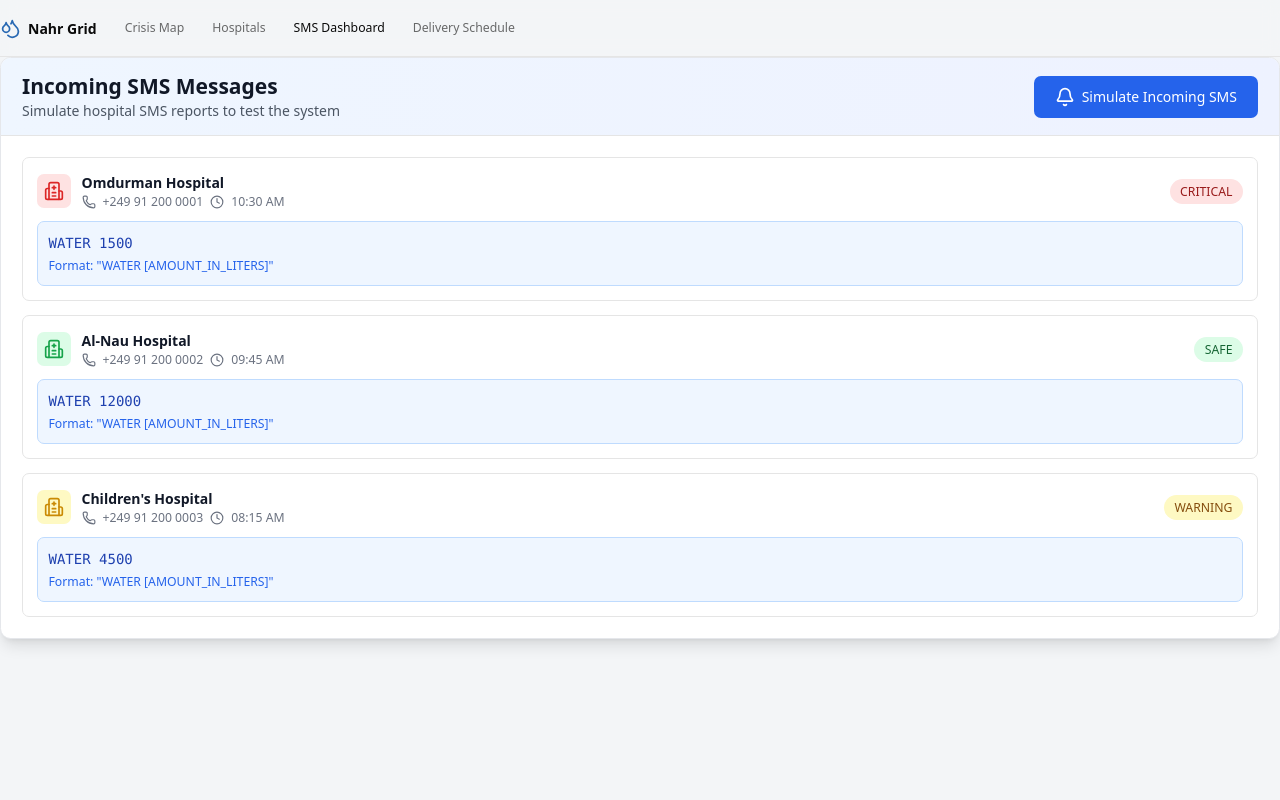
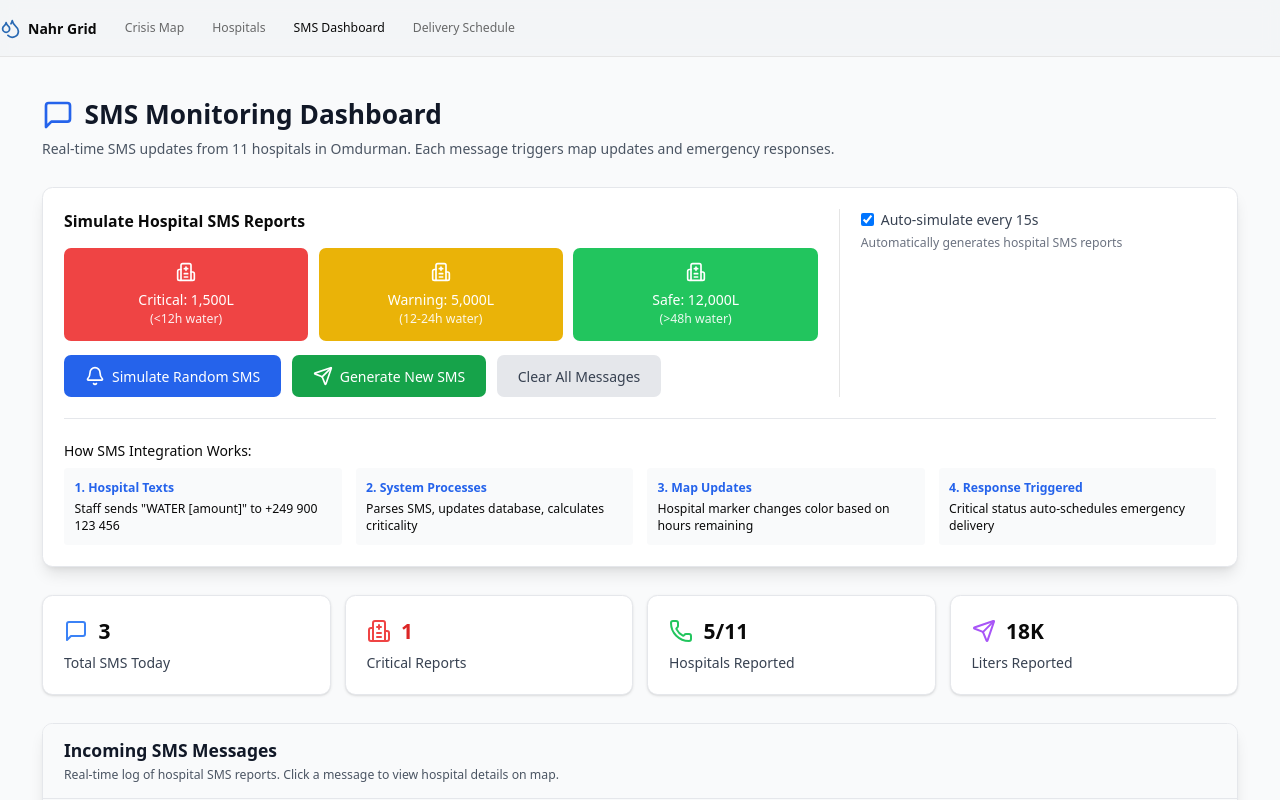
Before and after one commit to dialzay/nahr-sms, a Next.js app: page /sms-dashboard in a window 1280 px wide. Shown: the top 800 px of the page. Built offline with nearby package versions, Linux system fonts and the light colour scheme.

Commit message:
Update page.tsx

```diff
--- a/src/app/sms-dashboard/page.tsx
+++ b/src/app/sms-dashboard/page.tsx
@@ -1,108 +1,10 @@
-// src/components/sms/SMSDashboard.tsx (Fallback)
-'use client';
+// src/app/sms-dashboard/page.tsx
+import SMSDashboard from '@/components/sms/SMSDashboard';
 
-import { useState } from 'react';
-import { MessageSquare, Phone, Hospital, Clock, Bell, Send } from 'lucide-react';
-
-export default function SMSDashboard() {
-  const [messages, setMessages] = useState([
-    { id: 1, hospital: 'Omdurman Hospital', phone: '+249 91 200 0001', message: 'WATER 1500', time: '10:30 AM', status: 'critical' },
-    { id: 2, hospital: 'Al-Nau Hospital', phone: '+249 91 200 0002', message: 'WATER 12000', time: '09:45 AM', status: 'safe' },
-    { id: 3, hospital: "Children's Hospital", phone: '+249 91 200 0003', message: 'WATER 4500', time: '08:15 AM', status: 'warning' },
-  ]);
-
-  const simulateSMS = () => {
-    const hospitals = ['Omdurman Hospital', 'Al-Nau Hospital', 'Children\'s Hospital'];
-    const water = Math.floor(Math.random() * 15000) + 1000;
-    const status = water < 3000 ? 'critical' : water < 6000 ? 'warning' : 'safe';
-
-    const newMsg = {
-      id: messages.length + 1,
-      hospital: hospitals[Math.floor(Math.random() * hospitals.length)],
-      phone: '+249 91 XXX XXXX',
-      message: `WATER ${water}`,
-      time: new Date().toLocaleTimeString([], { hour: '2-digit', minute: '2-digit' }),
-      status
-    };
-
-    setMessages([newMsg, ...messages]);
-  };
-
+export default function SmsDashboardPage() {
   return (
-    <div className="bg-white rounded-xl shadow-lg border border-gray-200 overflow-hidden">
-      <div className="px-6 py-4 border-b bg-gradient-to-r from-blue-50 to-indigo-50">
-        <div className="flex flex-col md:flex-row md:items-center justify-between gap-4">
-          <div>
-            <h2 className="text-2xl font-bold text-gray-900">Incoming SMS Messages</h2>
-            <p className="text-gray-600">Simulate hospital SMS reports to test the system</p>
-          </div>
-          <button
-            onClick={simulateSMS}
-            className="bg-blue-600 text-white px-6 py-3 rounded-lg font-medium hover:bg-blue-700 transition flex items-center gap-2"
-          >
-            <Bell size={20} />
-            Simulate Incoming SMS
-          </button>
-        </div>
-      </div>
-
-      <div className="p-6">
-        {messages.length === 0 ? (
-          <div className="text-center py-12">
-            <MessageSquare size={48} className="text-gray-300 mx-auto mb-4" />
-            <p className="text-gray-500">No SMS messages yet</p>
-            <p className="text-gray-400 text-sm mt-1">Click the button above to simulate</p>
-          </div>
-        ) : (
-          <div className="space-y-4">
-            {messages.map((msg) => (
-              <div key={msg.id} className="border rounded-lg p-4 hover:bg-gray-50 transition">
-                <div className="flex flex-col md:flex-row md:items-center justify-between gap-3 mb-3">
-                  <div className="flex items-center gap-3">
-                    <div className={`p-2 rounded-lg ${
-                      msg.status === 'critical' ? 'bg-red-100' :
-                      msg.status === 'warning' ? 'bg-yellow-100' :
-                      'bg-green-100'
-                    }`}>
-                      <Hospital className={
-                        msg.status === 'critical' ? 'text-red-600' :
-                        msg.status === 'warning' ? 'text-yellow-600' :
-                        'text-green-600'
-                      } size={20} />
-                    </div>
-                    <div>
-                      <h3 className="font-bold text-gray-900">{msg.hospital}</h3>
-                      <div className="flex items-center gap-2 text-sm text-gray-500">
-                        <Phone size={14} />
-                        <span>{msg.phone}</span>
-                        <Clock size={14} />
-                        <span>{msg.time}</span>
-                      </div>
-                    </div>
-                  </div>
-
-                  <div className="flex items-center gap-3">
-                    <span className={`px-3 py-1 rounded-full text-sm font-medium ${
-                      msg.status === 'critical' ? 'bg-red-100 text-red-800' :
-                      msg.status === 'warning' ? 'bg-yellow-100 text-yellow-800' :
-                      'bg-green-100 text-green-800'
-                    }`}>
-                      {msg.status.toUpperCase()}
-                    </span>
-                  </div>
-                </div>
-
-                <div className="bg-blue-50 border border-blue-200 rounded-lg p-3">
-                  <div className="font-mono text-blue-800">{msg.message}</div>
-                  <div className="text-sm text-blue-600 mt-1">
-                    Format: "WATER [AMOUNT_IN_LITERS]"
-                  </div>
-                </div>
-              </div>
-            ))}
-          </div>
-        )}
-      </div>
+    <div className="min-h-screen bg-gray-50 p-4 md:p-6">
+      <SMSDashboard />
     </div>
   );
 }
```
